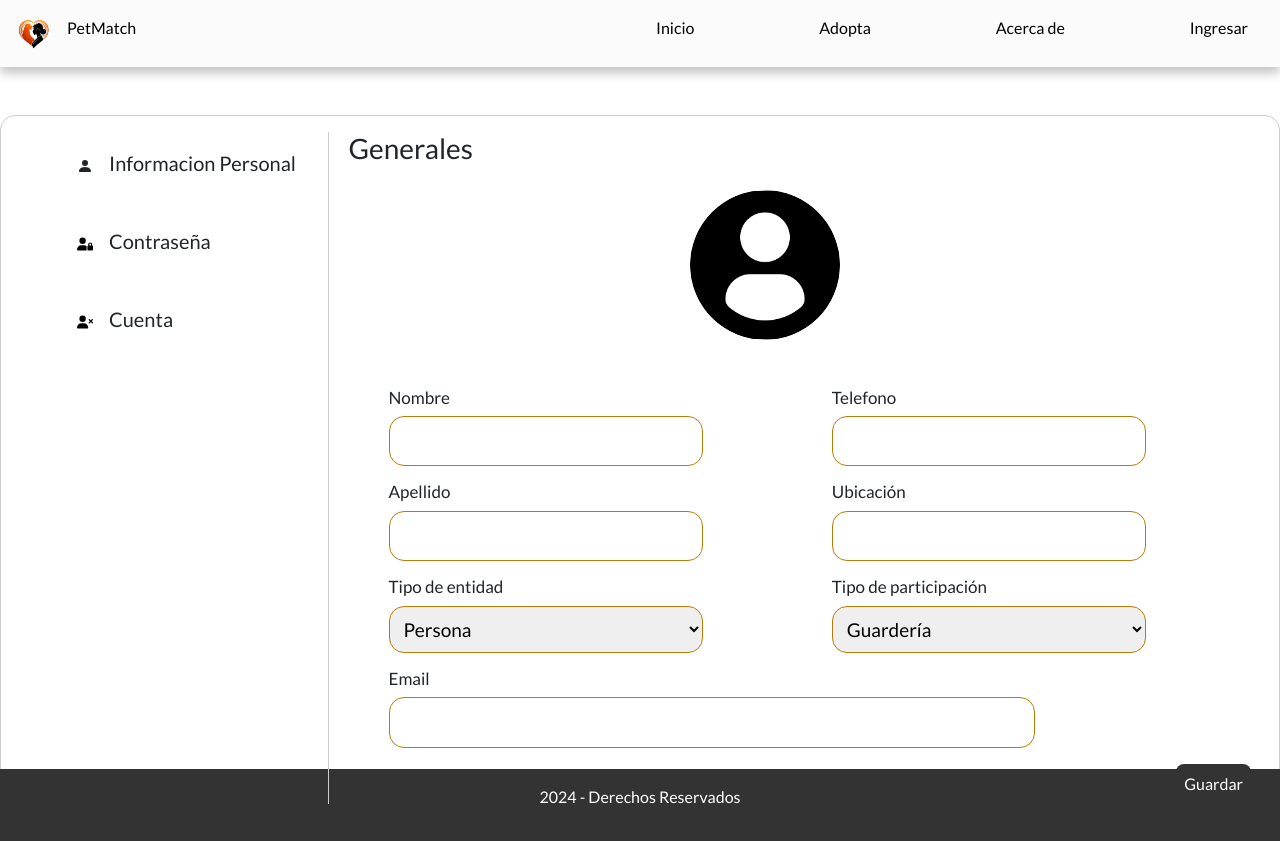
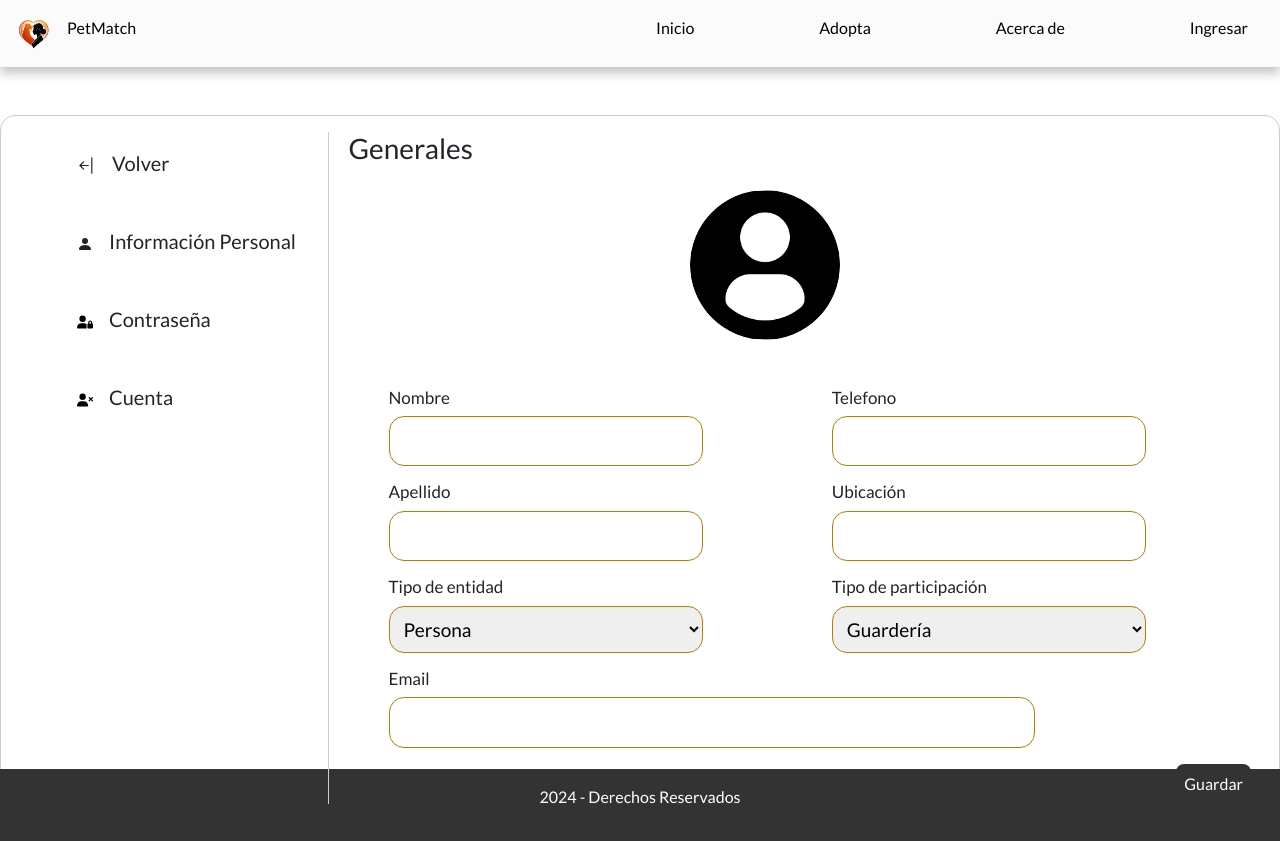
Before and after one commit to alber748/pet-match-front, a React (Vite) app: page /edit_perfil in a window 1280 px wide. Built offline with nearby package versions, Linux system fonts and the light colour scheme.

Commit message:
update perfil

```diff
--- a/src/app/Pages/Perfil/components/InformacionPerfil.tsx
+++ b/src/app/Pages/Perfil/components/InformacionPerfil.tsx
@@ -64,8 +64,9 @@ export const InformacionPerfil = () => {
     }
     return (
         <div className=" d-flex justify-content-center my-5 p-3 container-info-perfil w-100">
-            <div className="h-100 mt-5  cont-img">
+            <div className="h-100 mt-5  cont-img position-relative">
                 <img src={logo} alt="" onClick={handleModal} />
+                <span className="position-absolute icon-image">➕</span>
             </div>
             <div className="d-flex flex-column align-items-center w-75 position-relative info-perfil">
                 <div className="position-absolute top-0 end-0 ">
--- a/src/app/components/EditPerfil.tsx
+++ b/src/app/components/EditPerfil.tsx
@@ -38,7 +38,9 @@ export const EditPerfil = () => {
             setOpcionesEdit(option);
         }
     };
-
+    const handleReturn = () => {
+        navigate("/perfil")
+    }
     const handleChangeEditInfo = (e: React.ChangeEvent<HTMLInputElement | HTMLSelectElement>) => {
         setFormDataEditInfo({
             ...formDataEditInfo,
@@ -112,11 +114,17 @@ export const EditPerfil = () => {
             <div className="row mt-5 p-3 container-editar-perfil">
                 <div className="col-3 options-editar">
                     <ul className="d-flex flex-column gap-3 cursor-pointer">
+                        <li className="p-3 " onClick={handleReturn} data-option="personal">
+                            <svg xmlns="http://www.w3.org/2000/svg" width="19" height="19" fill="currentColor" className="bi bi-arrow-bar-left me-3" viewBox="0 0 16 16">
+                                <path fill-rule="evenodd" d="M12.5 15a.5.5 0 0 1-.5-.5v-13a.5.5 0 0 1 1 0v13a.5.5 0 0 1-.5.5M10 8a.5.5 0 0 1-.5.5H3.707l2.147 2.146a.5.5 0 0 1-.708.708l-3-3a.5.5 0 0 1 0-.708l3-3a.5.5 0 1 1 .708.708L3.707 7.5H9.5a.5.5 0 0 1 .5.5" />
+                            </svg>
+                            Volver
+                        </li>
                         <li className="p-3 " onClick={handleOpciones} data-option="personal">
                             <svg xmlns="http://www.w3.org/2000/svg" width="16" height="16" fill="currentColor" className="bi bi-person-fill me-3" viewBox="0 0 16 16">
                                 <path d="M3 14s-1 0-1-1 1-4 6-4 6 3 6 4-1 1-1 1zm5-6a3 3 0 1 0 0-6 3 3 0 0 0 0 6" />
                             </svg>
-                            Informacion Personal
+                            Información Personal
                         </li>
                         <li className="p-3" onClick={handleOpciones} data-option="contraseña">
                             <svg xmlns="http://www.w3.org/2000/svg" viewBox="0 0 640 512" width="16" height="16" className="me-3"><path d="M224 256A128 128 0 1 0 224 0a128 128 0 1 0 0 256zm-45.7 48C79.8 304 0 383.8 0 482.3C0 498.7 13.3 512 29.7 512H392.6c-5.4-9.4-8.6-20.3-8.6-32V352c0-2.1 .1-4.2 .3-6.3c-31-26-71-41.7-114.6-41.7H178.3zM528 240c17.7 0 32 14.3 32 32v48H496V272c0-17.7 14.3-32 32-32zm-80 32v48c-17.7 0-32 14.3-32 32V480c0 17.7 14.3 32 32 32H608c17.7 0 32-14.3 32-32V352c0-17.7-14.3-32-32-32V272c0-44.2-35.8-80-80-80s-80 35.8-80 80z" /></svg>
--- a/src/index.css
+++ b/src/index.css
@@ -696,7 +696,7 @@ p .cursor-pointer:hover {
 .container-info-perfil {
   border: 1px solid #cecdcd;
   border-radius: 15px;
-  background-color: rgb(182, 182, 182);
+  background-color: rgb(231, 228, 228);
 
   & .cont-img {
     border-radius: 150px;
@@ -849,6 +849,24 @@ p .cursor-pointer:hover {
   }
 }
 
+.icon-image {
+  top: 80%;
+  left: 78%;
+  background-color: #e78e07;
+  width: 25px;
+  height: 25px;
+  border-radius: 50%;
+  display: flex;
+  justify-content: center;
+  align-items: center;
+  color: #fff;
+  cursor: pointer;
+  font-size: 12px;
+}
+
+.icon-image:hover {
+  background-color: #bb7b04;
+}
 
 .modal-publicaciones {
   top: 0;
```
